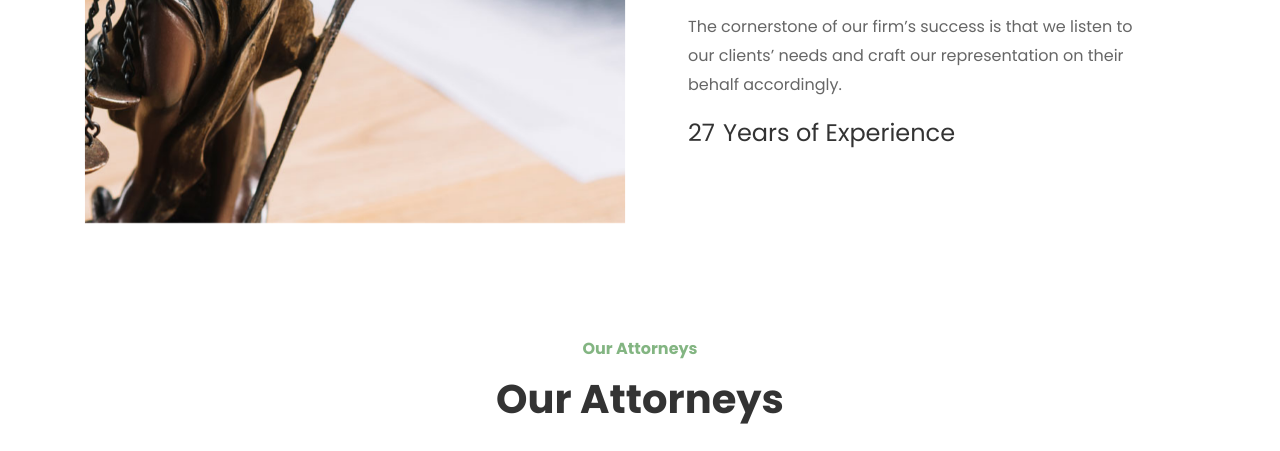
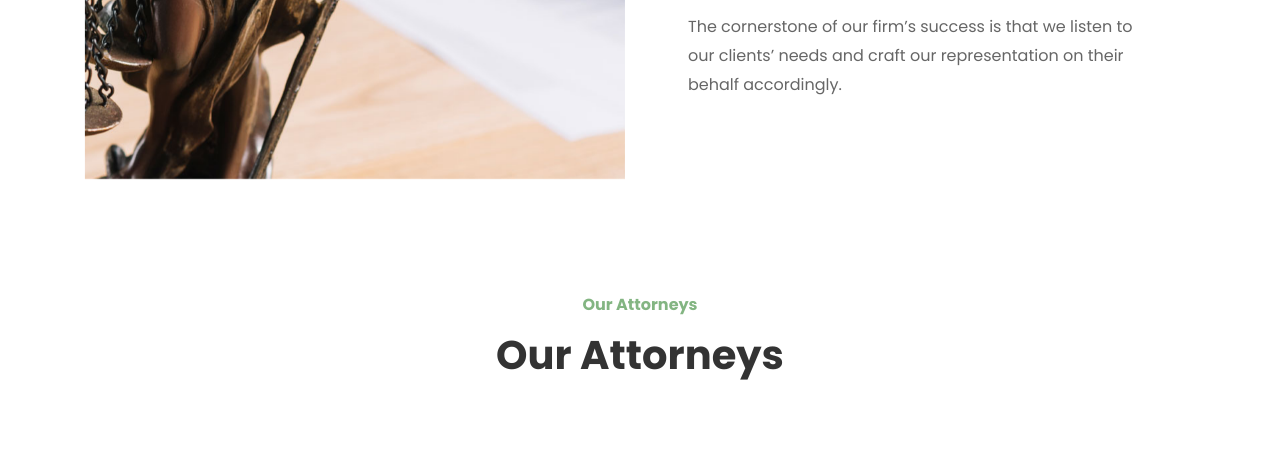
Before and after one commit to Tom-Kraus87/rbrf-website, a plain HTML site: page about.html in a window 1280 px wide. Shown: the part 1220-1671 px from the top of the page. Drawn offline with Linux system fonts and the light colour scheme; files whose address does not match are found by name; a web font is replaced by a local one.

Commit message:
remove year counter from about.html

```diff
--- a/about.html
+++ b/about.html
@@ -73,10 +73,6 @@
 		            <p>Our clients include individuals, multinational corporations, new and emerging companies, insurance companies, municipal and government agencies, and privately held corporations.</p>
 		            <p>Our firm draws on many years of experience with our notable partners in order to provide clients with the best personalized service possible.</p>
 					<p>The cornerstone of our firm’s success is that we listen to our clients’ needs and craft our representation on their behalf accordingly. </p>
-		            <div class="years d-flex">
-		            	<h4 class="number mr-2" data-number="31">0</h4>
-			            <h4>Years of Experience</h4>
-		            </div>
 		          </div>
 		        </div>
 	        </div>
```
